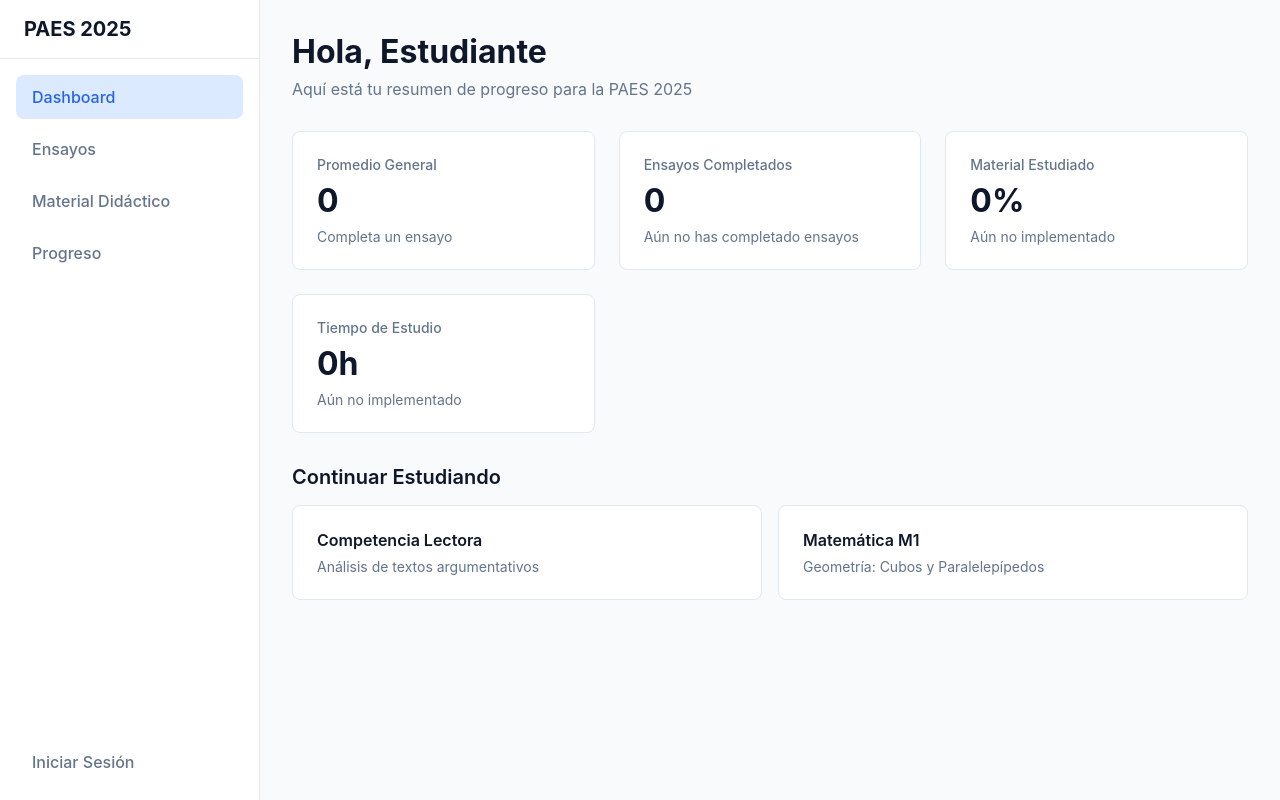
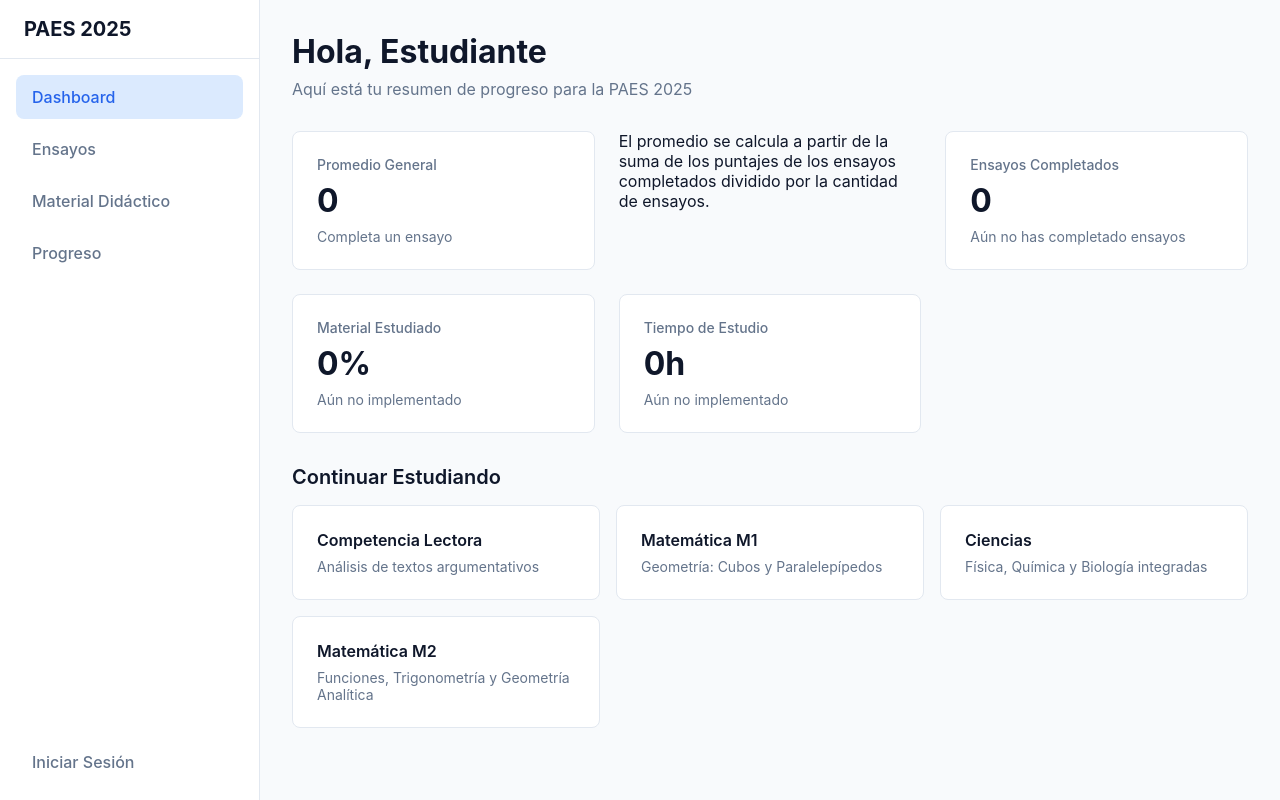
Before and after one commit to MorenitaChile/app-paes-2025, a Next.js app: page /dashboard in a window 1280 px wide. Built offline with nearby package versions, Linux system fonts and the light colour scheme; no server answers.

Commit message:
enhance dashboard: add average description and navigation links

```diff
--- a/src/app/dashboard/page.tsx
+++ b/src/app/dashboard/page.tsx
@@ -1,3 +1,4 @@
+import Link from 'next/link';
 import { getServerSession } from "next-auth/next";
 import { authOptions } from "@/lib/auth";
 import { EssayResult, JsonDb, User } from "@/lib/db";
@@ -38,6 +39,8 @@ export default async function Home() {
           value={String(averageScore)}
           description={averageScore > 0 ? "Sigue así!" : "Completa un ensayo"}
         />
+        {/* Add a small note explaining the average */}
+        <p className={styles.note}>El promedio se calcula a partir de la suma de los puntajes de los ensayos completados dividido por la cantidad de ensayos.</p>
         <ProgressCard
           title="Ensayos Completados"
           value={String(completedEssays)}
@@ -58,15 +61,23 @@ export default async function Home() {
       <section className={styles.section}>
         <h2 className={styles.sectionTitle}>Continuar Estudiando</h2>
         <div className={styles.actions}>
-          {/* Placeholder for quick actions */}
-          <div className={styles.actionCard}>
+          {/* Wrap each action card with a Link to the appropriate study section */}
+          <Link href="/material/competencia-lectora" className={styles.actionCard}>
             <h3>Competencia Lectora</h3>
             <p>Análisis de textos argumentativos</p>
-          </div>
-          <div className={styles.actionCard}>
+          </Link>
+          <Link href="/material/matematica-m1" className={styles.actionCard}>
             <h3>Matemática M1</h3>
             <p>Geometría: Cubos y Paralelepípedos</p>
-          </div>
+          </Link>
+          <Link href="/material/ciencias" className={styles.actionCard}>
+            <h3>Ciencias</h3>
+            <p>Física, Química y Biología integradas</p>
+          </Link>
+          <Link href="/material/matematica-m2" className={styles.actionCard}>
+            <h3>Matemática M2</h3>
+            <p>Funciones, Trigonometría y Geometría Analítica</p>
+          </Link>
         </div>
       </section>
     </div>
```
